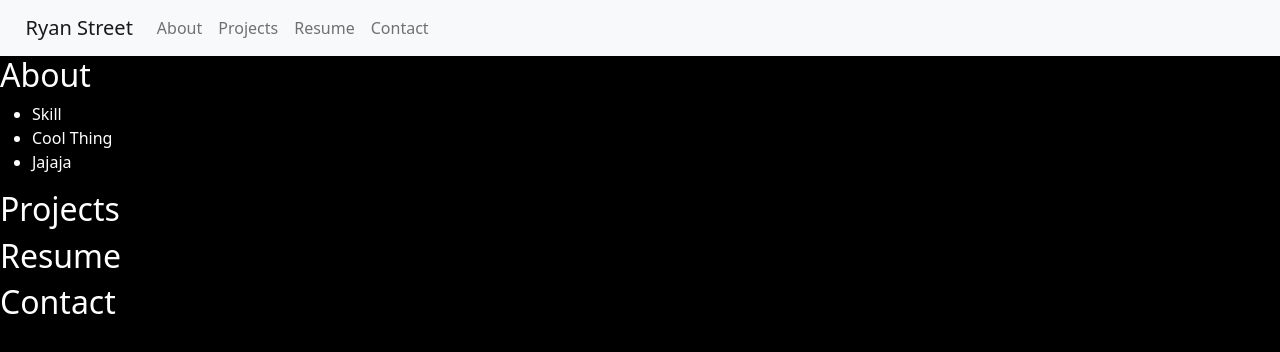
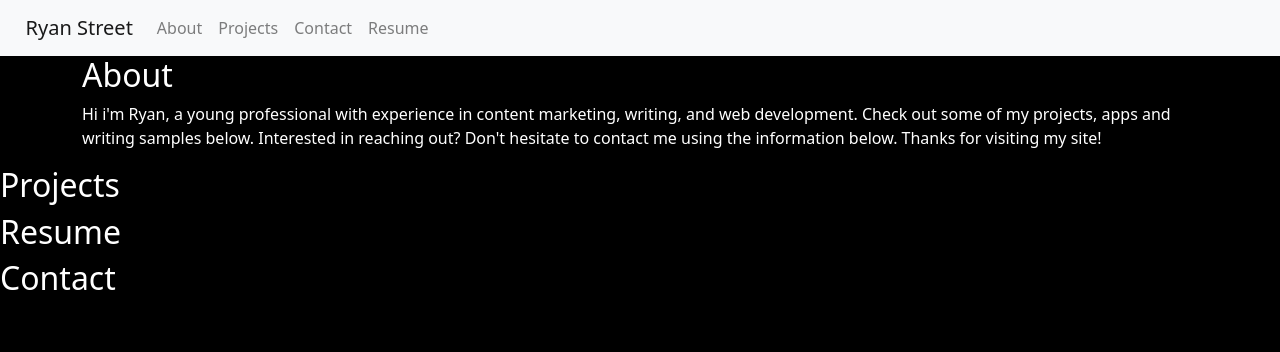
Before and after one commit to RyStreet/rs-react-portfolio, a React (Create React App) app: page / in a window 1280 px wide. Shown: the top 352 px of the page. Built offline with nearby package versions, Linux system fonts and the light colour scheme.

Commit message:
about section rendering

```diff
--- a/public/index.html
+++ b/public/index.html
@@ -25,6 +25,7 @@
       Learn how to configure a non-root public URL by running `npm run build`.
     -->
     <title>React App</title>
+    <link rel="stylesheet" href="https://cdn.jsdelivr.net/npm/bootstrap@4.0.0/dist/css/bootstrap.min.css" integrity="sha384-Gn5384xqQ1aoWXA+058RXPxPg6fy4IWvTNh0E263XmFcJlSAwiGgFAW/dAiS6JXm" crossorigin="anonymous">
   </head>
   <body>
     <noscript>You need to enable JavaScript to run this app.</noscript>
@@ -39,5 +40,7 @@
       To begin the development, run `npm start` or `yarn start`.
       To create a production bundle, use `npm run build` or `yarn build`.
     -->
+    <script src="https://cdn.jsdelivr.net/npm/bootstrap@5.1.3/dist/js/bootstrap.bundle.min.js" integrity="sha384-ka7Sk0Gln4gmtz2MlQnikT1wXgYsOg+OMhuP+IlRH9sENBO0LRn5q+8nbTov4+1p" crossorigin="anonymous"></script>
+
   </body>
 </html>
--- a/src/components/About.js
+++ b/src/components/About.js
@@ -1,16 +1,21 @@
 import React from "react";
 
-function About(){
-    return(
-    <div className="">
-    <h2>About</h2>
-    <ul>
-        <li>Skill</li>
-        <li>Cool Thing</li>
-        <li>Jajaja</li>
-    </ul>
+function About() {
+  return (
+<div className="container">
+    <div className="row">
+        <h2 className="" >About</h2>
+            <div className="">
+                <p>
+                    Hi i'm Ryan, a young professional with experience in content marketing,
+                    writing, and web development. Check out some of my projects, apps and
+                    writing samples below. Interested in reaching out? Don't hesitate to
+                    contact me using the information below. Thanks for visiting my site!
+                </p>
+            </div>
     </div>
-    )
+</div>
+  );
 }
 
 export default About;
--- a/src/components/Navbar.js
+++ b/src/components/Navbar.js
@@ -8,8 +8,8 @@ function Navbar(){
           <div id="links" class="navbar-nav">
             <a class="nav-item nav-link" href="">About <span class="sr-only"></span></a>
             <a class="nav-item nav-link" href="">Projects</a>
+            <a class="nav-item nav-link" href="">Contact</a>
             <a class="nav-item nav-link" href="">Resume</a>
-            <a class="nav-item nav-link" href="">Contact</a>
            </div>
   </nav>
 
```
